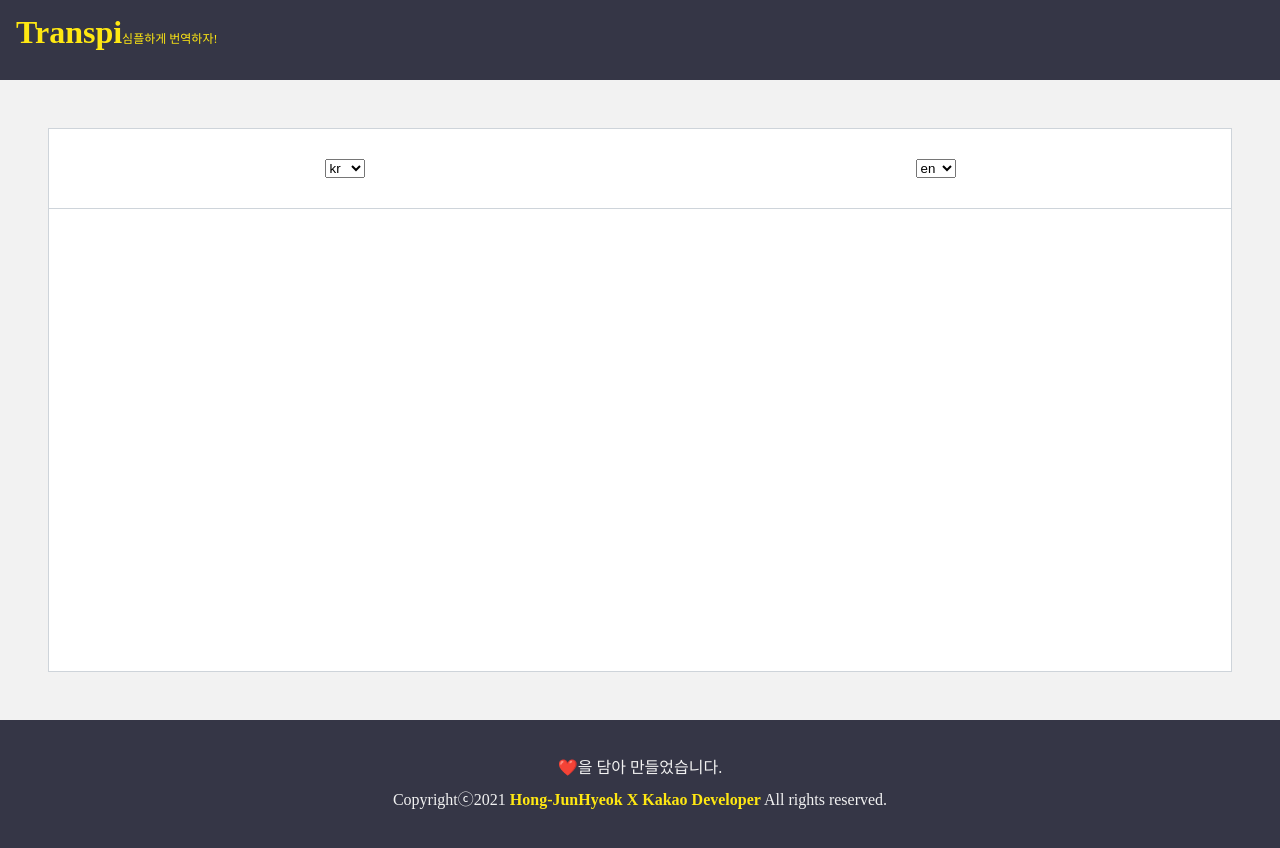
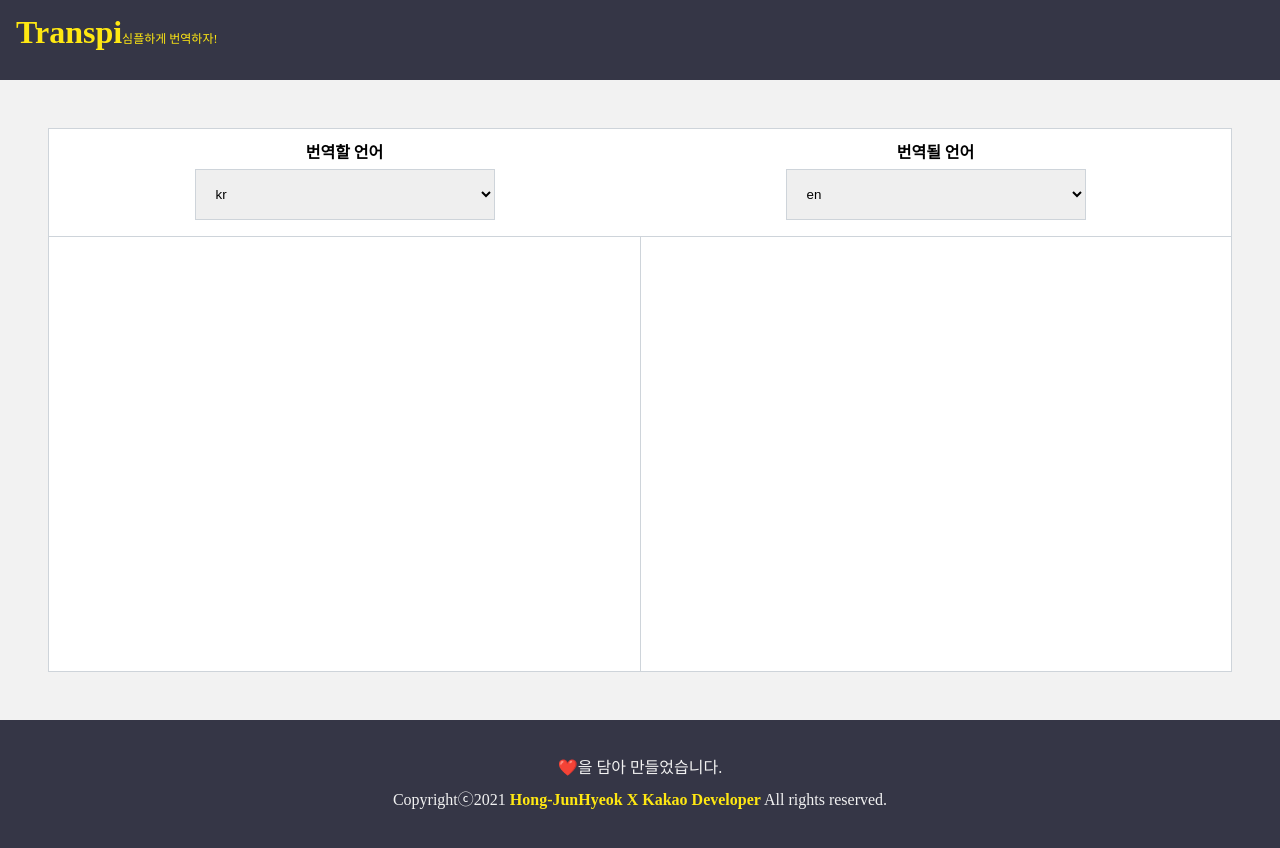
Before and after one commit to Hong-JunHyeok/Transpi, a React (Create React App) app: page / in a window 1280 px wide. Built offline with nearby package versions, Linux system fonts and the light colour scheme; no server answers.

Commit message:
[COMPLETE]TransBox template

```diff
--- a/src/components/App.js
+++ b/src/components/App.js
@@ -29,14 +29,39 @@ function App() {
                 <TransBox>
                     <TransBoxHeader>
                         <TransBoxLangDiv>
+                            <div
+                                style={{
+                                    fontWeight: "bold",
+                                    marginBottom: "0.5rem",
+                                }}
+                            >
+                                번역할 언어
+                            </div>
                             <TransBoxLangInput defaultValue={srcLang}>{langData}</TransBoxLangInput>
                         </TransBoxLangDiv>
                         <TransBoxLangDiv>
+                            <div
+                                style={{
+                                    fontWeight: "bold",
+                                    marginBottom: "0.5rem",
+                                }}
+                            >
+                                번역될 언어
+                            </div>
                             <TransBoxLangInput defaultValue={targetLang}>
                                 {langData}
                             </TransBoxLangInput>
                         </TransBoxLangDiv>
                     </TransBoxHeader>
+                    <TransBoxBody>
+                        <TransBoxTextInput></TransBoxTextInput>
+                        <TransBoxTextInput
+                            style={{
+                                borderRight: "none",
+                            }}
+                            readOnly
+                        ></TransBoxTextInput>
+                    </TransBoxBody>
                 </TransBox>
             </Body>
             <Footer intro={intro} />
@@ -60,7 +85,7 @@ const TransBox = styled.div`
 `
 const TransBoxHeader = styled.div`
     width: 100%;
-    height: 10vh;
+    height: 20%;
     border-bottom: 1px solid #ced4da;
     display: flex;
 `
@@ -69,6 +94,26 @@ const TransBoxLangDiv = styled.div`
     display: flex;
     justify-content: center;
     align-items: center;
+    flex-direction: column;
 `
-const TransBoxLangInput = styled.select``
+const TransBoxLangInput = styled.select`
+    padding: 1rem;
+    outline: none;
+    border: 1px solid #ced4da;
+    width: 300px;
+`
+const TransBoxBody = styled.div`
+    display: flex;
+    height: 100%;
+`
+const TransBoxTextInput = styled.textarea`
+    flex: 1;
+    height: 80%;
+    outline: none;
+    resize: none;
+    border: none;
+    border-right: 1px solid #ced4da;
+    font-size: 20px;
+    padding: 1rem;
+`
 export default App
```
